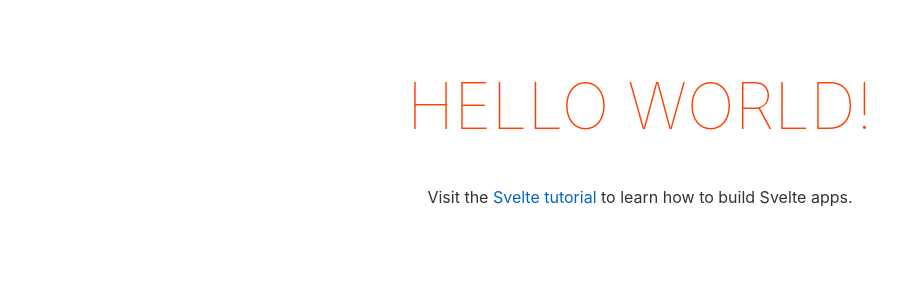
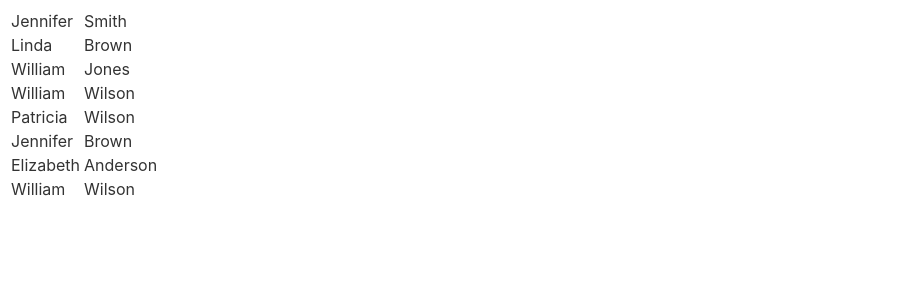
Before and after one commit to AusyPractice/EmployeeManagement_Front, a Svelte app: page / in a window 1280 px wide. Shown: the top 300 px of the page, without its empty margins (0-918 px from the left). Built offline with nearby package versions, Linux system fonts and the light colour scheme.

Commit message:
Add support for repositories

```diff
--- a/src/App.svelte
+++ b/src/App.svelte
@@ -1,30 +1,19 @@
 <script>
-	export let name;
+	import repositories from "./repository";
+	const employees = repositories.employees.getAll();
 </script>
 
-<main>
-	<h1>Hello {name}!</h1>
-	<p>Visit the <a href="https://svelte.dev/tutorial">Svelte tutorial</a> to learn how to build Svelte apps.</p>
-</main>
+<div class="employees-list">
+	<table>
+	{#each employees as employee}
+		<tr>
+			<td>{employee.firstName}</td>
+			<td>{employee.lastName}</td>
+		</tr>
+	{/each}
+	</table>
+</div>
 
 <style>
-	main {
-		text-align: center;
-		padding: 1em;
-		max-width: 240px;
-		margin: 0 auto;
-	}
 
-	h1 {
-		color: #ff3e00;
-		text-transform: uppercase;
-		font-size: 4em;
-		font-weight: 100;
-	}
-
-	@media (min-width: 640px) {
-		main {
-			max-width: none;
-		}
-	}
 </style>
--- /dev/null
+++ b/src/repository/departments.js
@@ -0,0 +1,17 @@
+import Repository from "./repository";
+
+export default class DepartmentsRepository extends Repository {
+
+    constructor() {
+        super();
+
+        this.add({
+            name: "Human Resources"
+        });
+
+        this.add({
+            name: "Upper Management"
+        });
+    }
+
+}
--- /dev/null
+++ b/src/repository/employees.js
@@ -0,0 +1,17 @@
+import Repository from "./repository";
+import generateRandomPerson from "../utils/random-person";
+import random from "../utils/random-utils";
+
+export default class EmployeesRepository extends Repository {
+
+    constructor() {
+        super();
+
+        const numEmployees = random.getRandomNumber(1, 10);
+        for (let i=0; i < numEmployees; i++) {
+            const aRandomPerson = generateRandomPerson();
+            this.add(aRandomPerson);
+        }
+    }
+
+}
--- /dev/null
+++ b/src/repository/index.js
@@ -0,0 +1,13 @@
+import DepartmentsRepository from "./departments";
+import JobCategoriesRepository from "./job_categories";
+import EmployeesRepository from "./employees";
+
+const departments = new DepartmentsRepository();
+const jobCategories = new JobCategoriesRepository();
+const employees = new EmployeesRepository();
+
+export default {
+    departments,
+    jobCategories,
+    employees
+};
--- /dev/null
+++ b/src/repository/job_categories.js
@@ -0,0 +1,21 @@
+import Repository from "./repository";
+
+export default class JobCategoriesRepository extends Repository {
+
+    constructor() {
+        super();
+
+        this.add({
+            name: "Software Engineer"
+        });
+
+        this.add({
+            name: "Tester"
+        });
+
+        this.add({
+            name: "HR Specialist"
+        });
+    }
+
+}
--- /dev/null
+++ b/src/repository/repository.js
@@ -0,0 +1,29 @@
+export default class Repository {
+
+    constructor() {
+        this._data = {};
+        this._autoIndex = 1;
+    }
+
+    add(entity) {
+        entity.id = this._autoIndex++;
+
+        this._data[entity.id] = entity;
+    }
+
+    getAll() {
+        /*
+        const entities = [];
+        for (const entityId in this._data) {
+            entities.push(this._data[entityId]);
+        }
+        return entities;
+        */
+       return Object.values(this._data);
+    }
+
+    get(id) {
+        return this._data[id];
+    }
+
+}
--- /dev/null
+++ b/src/utils/random-person.js
@@ -0,0 +1,84 @@
+import random from "./random-utils";
+
+const STUDIES = [ "High School", "Bachelor's Degree", "Master's Degree", "Doctor's Degree", "Postdoctoral Studies" ];
+
+const MALE_NAMES = [ "James", "John", "Robert", "Michael", "William", "David", "Richard", "Joseph" ];
+const FEMALE_NAMES = [ "Mary", "Patricia", "Jennifer", "Linda", "Elizabeth", "Barbara", "Susan" ];
+const LAST_NAMES = [ "Smith", "Johnson", "Williams", "Brown", "Jones", "Miller", "Davis", "Wilson", "Anderson", "Taylor" ];
+
+const STREET_TITLES = [ "Ale.", "Bvd.", "Str." ];
+const STREET_NAMES = [ "Parcului", "Trandafirului", "Tineretului", "Mihai Viteazu", "Mircea cel Batran" ];
+const CITY_NAMES = [ "Sibiu", "Bucuresti", "Rm. Valcea", "Craiova", "Cluj" ];
+
+function generateRandomPerson() {
+    const isFemale = random.getRandomBoolean();
+    const name = getRandomName(isFemale);
+    const startDate = random.getRandomDate(new Date("2000-01-01"), new Date("2020-01-01"));
+    const isActive = random.getRandomBoolean();
+    const postalCode = random.getRandomNumber(100000, 999999);
+
+    return {
+        isFemale,
+        firstName: name.firstName,
+        lastName: name.lastName,
+        isManager: random.getRandomBoolean(),
+        startDate,
+        endDate: getRandomEndDate(startDate),
+        isActive,
+        address: getRandomAddress(),
+        postalCode,
+        telephone: getRandomTelephoneNumber(),
+        email: getEmailAddress(name),
+        birthday: random.getRandomDate(new Date("1960-01-01"), new Date("1999-01-01")),
+        noChildren: random.getRandomNumber(1, 3),
+        salary: random.getRandomDecimal(2400, 12000),
+        studies: random.getRandomFromArray(STUDIES),
+        socialSecurityNumber: getSocialSecurityNumber(isFemale),
+        hasDrivingLicense: random.getRandomBoolean()
+    };
+}
+
+function getRandomName(isFemale) {
+    const firstNameArray = (isFemale ? FEMALE_NAMES : MALE_NAMES);
+    return {
+        firstName: random.getRandomFromArray(firstNameArray),
+        lastName: random.getRandomFromArray(LAST_NAMES)
+    }
+}
+
+function getRandomEndDate(startDate) {
+    const hasEndDate = random.getRandomBoolean();
+    if (!hasEndDate) {
+        return null;
+    }
+
+    return random.getRandomDate(startDate, new Date("2020-01-01"));
+}
+
+function getRandomAddress() {
+    const streetTitle = random.getRandomFromArray(STREET_TITLES);
+    const streetName = random.getRandomFromArray(STREET_NAMES);
+    const streetNumber = random.getRandomNumber(1, 80);
+    const cityName = random.getRandomFromArray(CITY_NAMES);
+    return `${streetTitle} ${streetName}, nr. ${streetNumber}, ${cityName}`;
+}
+
+function getRandomTelephoneNumber() {
+    return "07" + random.getRandomNumber(10000000, 99999999);
+}
+
+function getEmailAddress(fullName) {
+    return `${fullName.firstName}.${fullName.lastName}@example.com`.toLowerCase();
+}
+
+function getSocialSecurityNumber(isFemale) {
+    let gender = (isFemale ? "2" : "1");
+    let year = random.getRandomNumber(60, 99);
+    let month = random.pad2(random.getRandomNumber(1, 12));
+    let day = random.pad2(random.getRandomNumber(1, 25));
+    let code = random.getRandomNumber(100000, 999999);
+
+    return `${gender}${year}${month}${day}${code}`;
+}
+
+export default generateRandomPerson;
--- /dev/null
+++ b/src/utils/random-utils.js
@@ -0,0 +1,29 @@
+class RandomUtils {
+
+    static pad2(num) {
+        return (num < 10 ? "0" + num : num);
+    }
+
+    static getRandomBoolean() {
+        return (Math.random() >= 0.5);
+    }
+
+    static getRandomFromArray(array) {
+        return array[Math.floor(Math.random() * (array.length - 1))];
+    }
+
+    static getRandomDecimal(start, stop) {
+        return (start + Math.random() * (stop - start));
+    }
+
+    static getRandomNumber(start, stop) {
+        return Math.floor(this.getRandomDecimal(start, stop));
+    }
+
+    static getRandomDate(start, stop) {
+        return new Date(this.getRandomNumber(start.getTime(), stop.getTime()));
+    }
+
+}
+
+export default RandomUtils;
```
